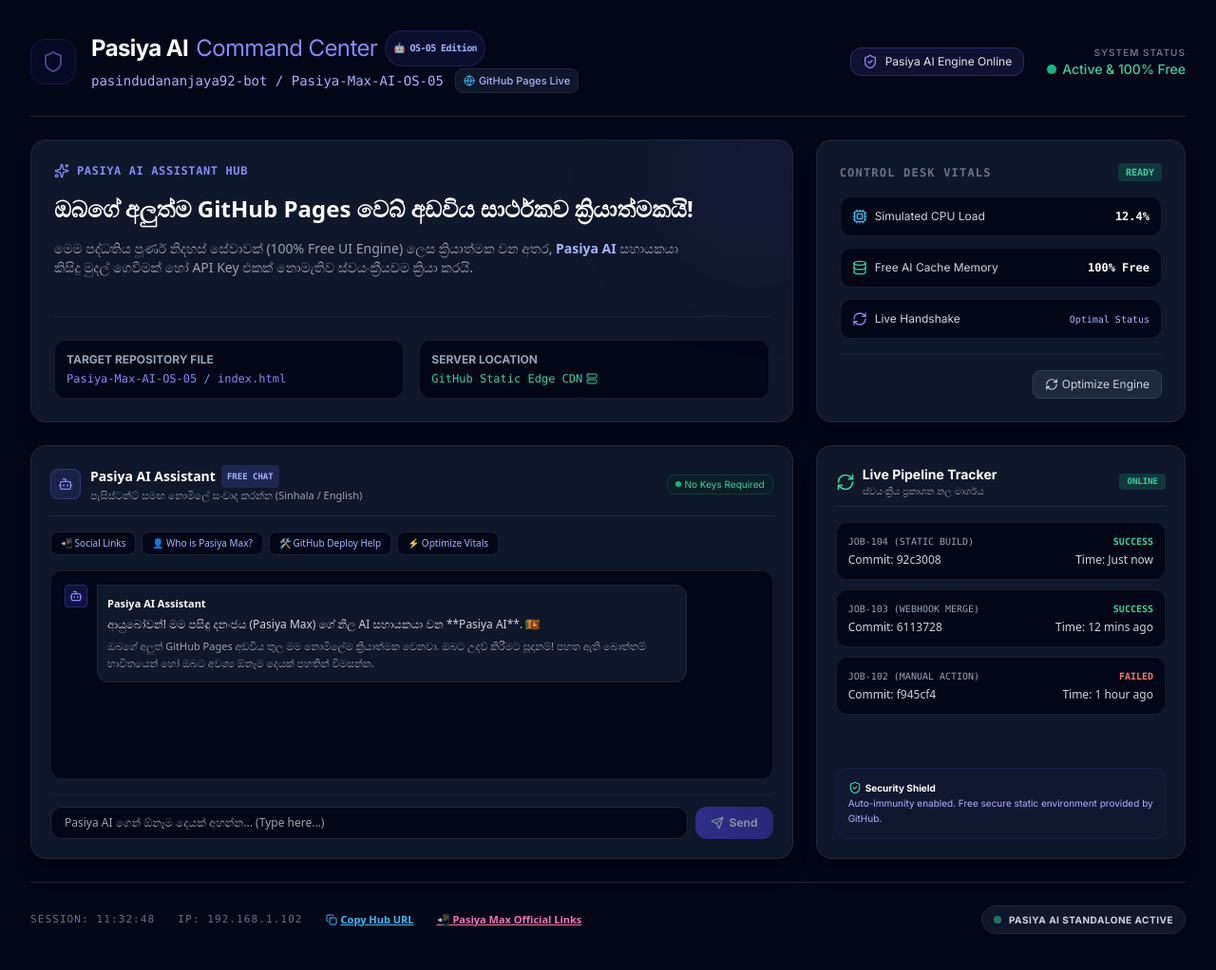
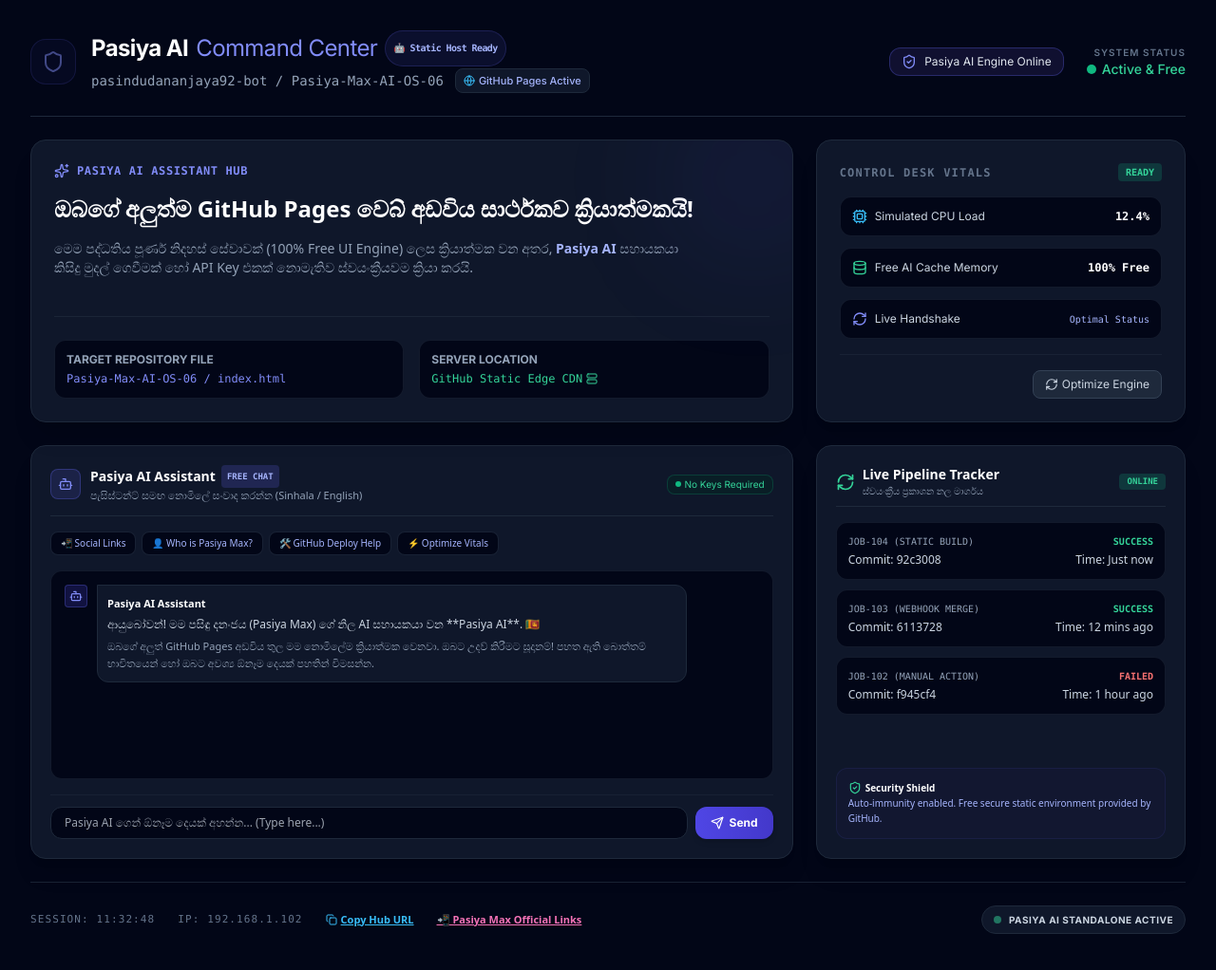
Before and after one commit to pasindudananjaya92-bot/Pasiya-Max-AI-OS-06, a plain HTML site: page index.html in a window 1280 px wide. Shown: the whole page at 95% size. Drawn offline with nearby package versions, Linux system fonts and the light colour scheme.

Commit message:
Update index.html

```diff
--- a/index.html
+++ b/index.html
@@ -3,12 +3,12 @@
 <head>
   <meta charset="UTF-8">
   <meta name="viewport" content="width=device-width, initial-scale=1.0">
-  <title>Pasiya AI - Command Center (OS-05)</title>
+  <title>Pasiya AI - Automated GitHub Bot Control Hub</title>
 
   <!-- Tailwind CSS CDN -->
   <script src="https://cdn.tailwindcss.com"></script>
 
-  <!-- Fonts -->
+  <!-- Inter & JetBrains Mono Fonts -->
   <link rel="preconnect" href="https://fonts.googleapis.com">
   <link rel="preconnect" href="https://fonts.gstatic.com" crossorigin>
   <link href="https://fonts.googleapis.com/css2?family=Inter:wght@300;400;500;600;700&family=JetBrains+Mono:wght@400;500;700&display=swap" rel="stylesheet">
@@ -23,7 +23,7 @@
     .font-mono {
       font-family: 'JetBrains Mono', monospace;
     }
-    /* Scrollbar */
+    /* Scrollbar design */
     ::-webkit-scrollbar {
       width: 6px;
       height: 6px;
@@ -52,13 +52,13 @@
         <h1 class="text-xl sm:text-2xl font-bold text-white tracking-tight flex items-center gap-2 flex-wrap">
           Pasiya AI <span class="text-indigo-400 font-normal">Command Center</span>
           <span class="text-[10px] font-mono bg-indigo-500/10 text-indigo-300 px-2 py-0.5 rounded-full border border-indigo-500/20">
-            🤖 OS-05 Edition
+            🤖 Static Host Ready
           </span>
         </h1>
         <p class="text-slate-400 text-xs sm:text-sm mt-0.5 flex flex-wrap items-center gap-x-3 gap-y-1">
-          <span class="font-mono text-indigo-300">pasindudananjaya92-bot / Pasiya-Max-AI-OS-05</span>
+          <span class="font-mono">pasindudananjaya92-bot / Pasiya-Max-AI-OS-06</span>
           <span class="inline-flex items-center gap-1 text-[11px] bg-slate-900 border border-slate-800 px-2 py-0.5 rounded-lg text-indigo-300 font-medium">
-            <i data-lucide="globe" class="w-3 h-3 text-sky-400"></i> GitHub Pages Live
+            <i data-lucide="globe" class="w-3 h-3 text-sky-400"></i> GitHub Pages Active
           </span>
         </p>
       </div>
@@ -72,14 +72,14 @@
       <div class="flex flex-col items-end">
         <span class="text-[10px] uppercase tracking-widest text-slate-500 font-semibold">System Status</span>
         <span class="text-emerald-400 font-medium text-sm flex items-center gap-1.5">
-          <span class="w-2.5 h-2.5 rounded-full bg-emerald-500 animate-ping"></span> Active & 100% Free
+          <span class="w-2.5 h-2.5 rounded-full bg-emerald-500 animate-ping"></span> Active & Free
         </span>
       </div>
     </div>
   </header>
 
   <!-- Main Bento Grid -->
-  <main class="flex-1 grid grid-cols-12 gap-4 sm:gap-6 auto-rows-min">
+  <main class="flex-1 grid grid-cols-12 gap-4 sm:gap-6 auto-rows-min animate-fade-in">
 
     <!-- Welcome Card -->
     <div class="col-span-12 lg:col-span-8 bg-slate-900 border border-slate-800 rounded-2xl p-6 shadow-xl flex flex-col justify-between relative overflow-hidden group">
@@ -99,7 +99,7 @@
       <div class="grid grid-cols-1 sm:grid-cols-2 gap-4 pt-6 mt-6 border-t border-slate-800/80">
         <div class="p-3 bg-slate-950 rounded-xl border border-slate-800/60">
           <h4 class="text-xs font-bold text-slate-400 uppercase mb-1">Target Repository File</h4>
-          <p class="text-xs font-mono text-indigo-400">Pasiya-Max-AI-OS-05 / index.html</p>
+          <p class="text-xs font-mono text-indigo-400">Pasiya-Max-AI-OS-06 / index.html</p>
         </div>
         <div class="p-3 bg-slate-950 rounded-xl border border-slate-800/60">
           <h4 class="text-xs font-bold text-slate-400 uppercase mb-1">Server Location</h4>
@@ -140,7 +140,7 @@
     </div>
 
     <!-- Pasiya AI Chat Assistant (100% Free Interface) -->
-    <div class="col-span-12 lg:col-span-8 bg-slate-900 border border-slate-800 rounded-2xl p-5 flex flex-col justify-between shadow-xl min-h-[420px]">
+    <div class="col-span-12 lg:col-span-8 bg-slate-900 border border-slate-800 rounded-2xl p-5 flex flex-col justify-between shadow-xl min-h-[400px]">
       <div class="space-y-4 flex flex-col h-full justify-between">
 
         <!-- Chat Title -->
@@ -185,6 +185,7 @@
 
         <!-- Chat History Box -->
         <div id="chat-messages-container" class="flex-1 min-h-[220px] max-h-[300px] overflow-y-auto bg-slate-950 border border-slate-800/60 rounded-xl p-3.5 space-y-3 font-sans text-xs scrollbar-thin mt-2.5">
+          <!-- Initial bot welcome message -->
           <div class="flex items-start gap-2.5">
             <div class="w-6 h-6 rounded bg-indigo-600/20 border border-indigo-500/30 flex items-center justify-center shrink-0">
               <i data-lucide="bot" class="w-3.5 h-3.5 text-indigo-400"></i>
@@ -208,7 +209,7 @@
           />
           <button
             onclick="sendChatMessage()"
-            class="px-4 py-2 bg-gradient-to-r from-indigo-600 to-indigo-700 hover:from-indigo-500 hover:to-indigo-600 text-white rounded-xl text-xs font-bold transition-all shadow-md flex items-center gap-1.5 cursor-pointer animate-pulse"
+            class="px-4 py-2 bg-gradient-to-r from-indigo-600 to-indigo-700 hover:from-indigo-500 hover:to-indigo-600 text-white rounded-xl text-xs font-bold transition-all shadow-md flex items-center gap-1.5 cursor-pointer"
           >
             <i data-lucide="send" class="w-3.5 h-3.5"></i> Send
           </button>
@@ -223,8 +224,8 @@
           <div class="flex items-center gap-2">
             <i data-lucide="refresh-cw" class="w-5 h-5 text-emerald-400"></i>
             <div>
-              <h3 class="text-xs sm:text-sm font-bold text-white">Live Pipeline Tracker</h3>
-              <p class="text-[10px] text-slate-400">ස්වයංක්‍රීය ප්‍රකාශන නල මාර්ගය</p>
+              <h3 class="text-xs sm:text-sm font-bold text-white font-sans">Live Pipeline Tracker</h3>
+              <p class="text-[10px] text-slate-400 font-sans">ස්වයංක්‍රීය ප්‍රකාශන නල මාර්ගය</p>
             </div>
           </div>
           <span class="text-[9px] bg-emerald-500/20 text-emerald-400 px-2 py-0.5 rounded font-mono font-bold">ONLINE</span>
@@ -266,7 +267,7 @@
         </div>
       </div>
 
-      <div class="bg-indigo-950/20 p-3 rounded-xl border border-indigo-500/10 mt-4 text-[10px] text-indigo-300 leading-relaxed">
+      <div class="bg-indigo-950/20 p-3 rounded-xl border border-indigo-500/10 mt-4 text-[10px] text-indigo-300 leading-relaxed font-sans">
         <p class="font-bold text-white flex items-center gap-1"><i data-lucide="shield-check" class="w-3.5 h-3.5 text-emerald-400"></i> Security Shield</p>
         <p>Auto-immunity enabled. Free secure static environment provided by GitHub.</p>
       </div>
@@ -274,7 +275,7 @@
 
   </main>
 
-  <!-- Footer -->
+  <!-- Footer with official links & URL copy features -->
   <footer class="flex flex-col sm:flex-row items-center justify-between py-6 text-xs text-slate-500 border-t border-slate-800/80 gap-4 mt-auto">
     <div class="flex flex-wrap items-center justify-center sm:justify-start gap-4 sm:gap-6 uppercase tracking-widest font-mono text-[11px]">
       <span id="footer-clock">Session: 14:24:02</span>
@@ -309,6 +310,7 @@
     function refreshVitals() {
       showToast('Optimizing Pasiya AI Local UI Core Engine...');
       setTimeout(() => {
+        // Randomize metrics slightly
         const randomCpu = (Math.random() * 8 + 3).toFixed(1);
         document.getElementById('cpu-load-val').innerText = randomCpu + '%';
         showToast('Engine optimization successfully complete! No keys required.');
@@ -364,7 +366,7 @@
              `ඔහුගේ යූටියුබ් නාලිකාව (@pasya) සහ වට්ස්ඇප් සමූහ ඔස්සේ ඔබ සැමට තාක්ෂණික උපකාර සපයනු ලැබේ. ❤️`,
 
       github: `🛠️ **මෙම පිටුව ඔබගේම GitHub Pages එකට දාගන්නේ කෙසේද?**\n\n` +
-              `1. ඔබගේ GitHub ගිණුමේ **Pasiya-Max-AI-OS-05** නමින් නව Repository එකක් සාදන්න.\n` +
+              `1. ඔබගේ GitHub ගිණුමේ **Pasiya-Max-AI-OS-06** නමින් නව Repository එකක් සාදන්න.\n` +
               `2. එහි **index.html** නමින් නව ගොනුවක් සාදා මෙම මුළු කේතයම පේස්ට් කර සේව් කරන්න.\n` +
               `3. Settings &gt; Pages වෙත ගොස් Deploy on main branch සක්‍රිය කරන්න.\n` +
               `4. තත්පර 30කින් ඔබගේ වෙබ් අඩවිය ලයිව් වේවි! 🚀`,
@@ -469,7 +471,6 @@
       if (el) el.remove();
     }
 
-    // Append Message Helper
     function appendBotMessage(text) {
       const container = document.getElementById('chat-messages-container');
       const div = document.createElement('div');
```
